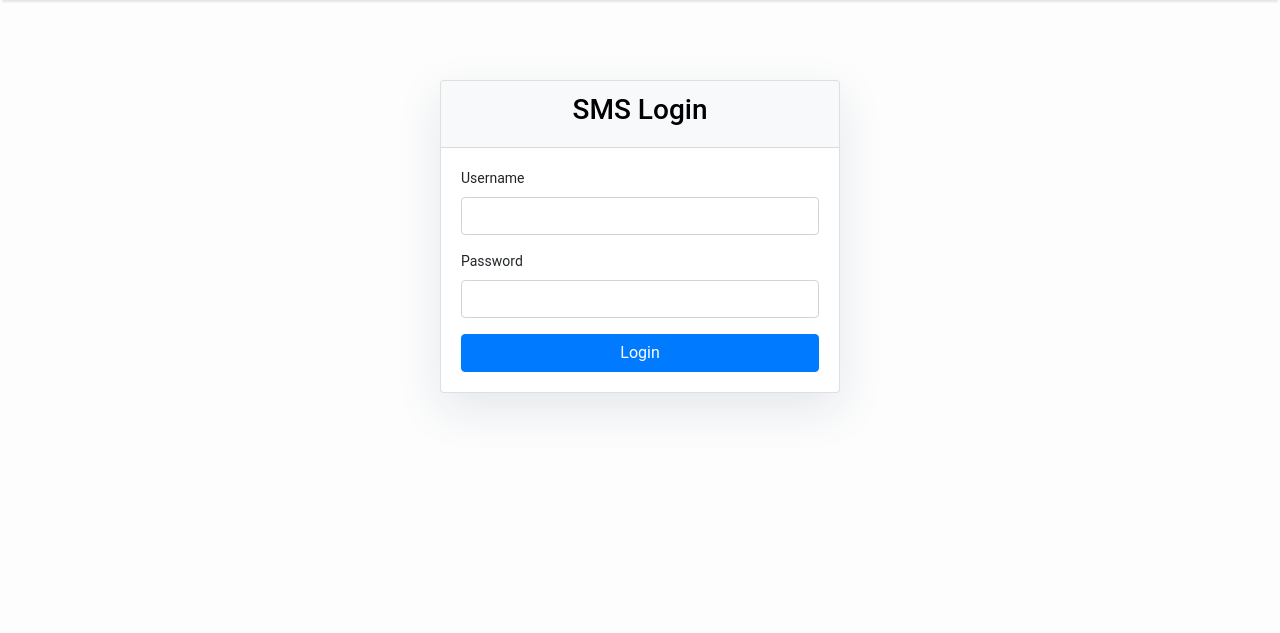
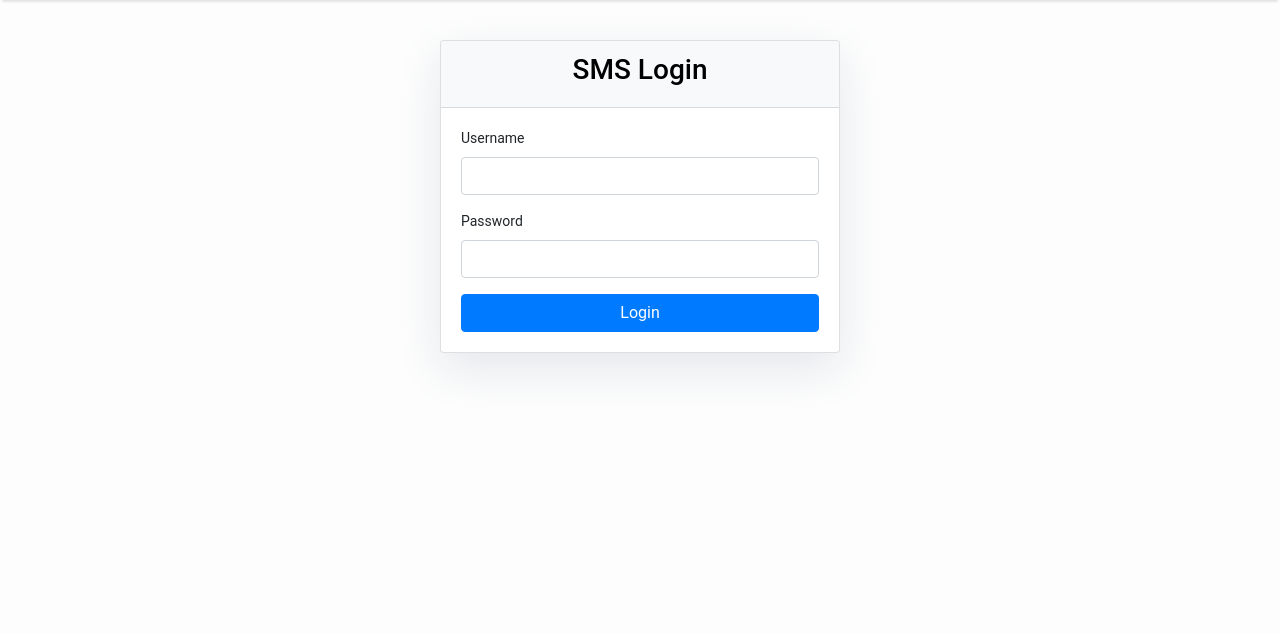
Before and after one commit to ab817/mainDigitalApi, a Django app: page / in a window 1280 px wide. Shown: the part 86-719 px from the top of the page. Run offline with Django 5.2, Linux system fonts and the light colour scheme; some libraries are stand-ins or nearby versions.

Commit message:
login ui change

```diff
--- a/smsDigital/templates/registration/login.html
+++ b/smsDigital/templates/registration/login.html
@@ -3,7 +3,7 @@
 {% block content %}
 <div class="container d-flex justify-content-center align-items-center min-vh-100">
 
-    <div class="card shadow" style="width: 400px; margin-top: 80px;">
+    <div class="card shadow" style="width: 400px; margin-top: 40px;">
 
         <div class="card-header text-center bg-light">
             <h3>SMS Login</h3>
```
